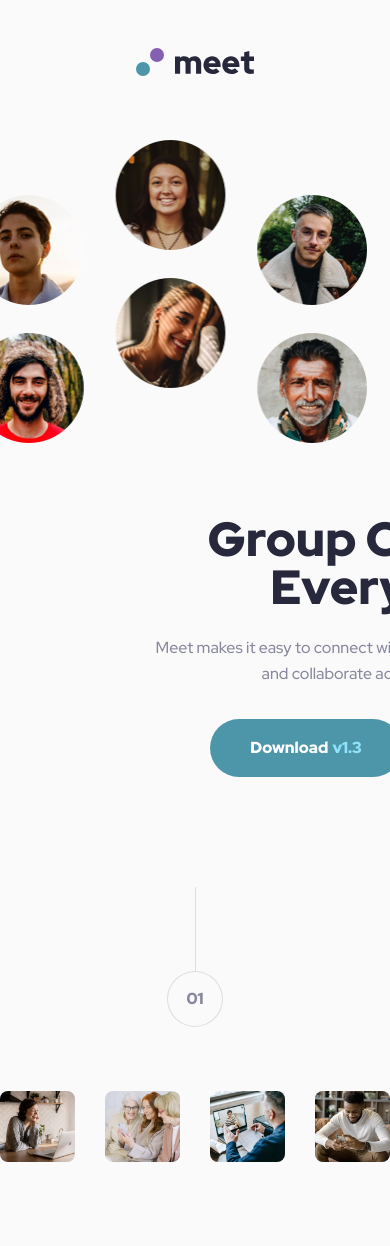
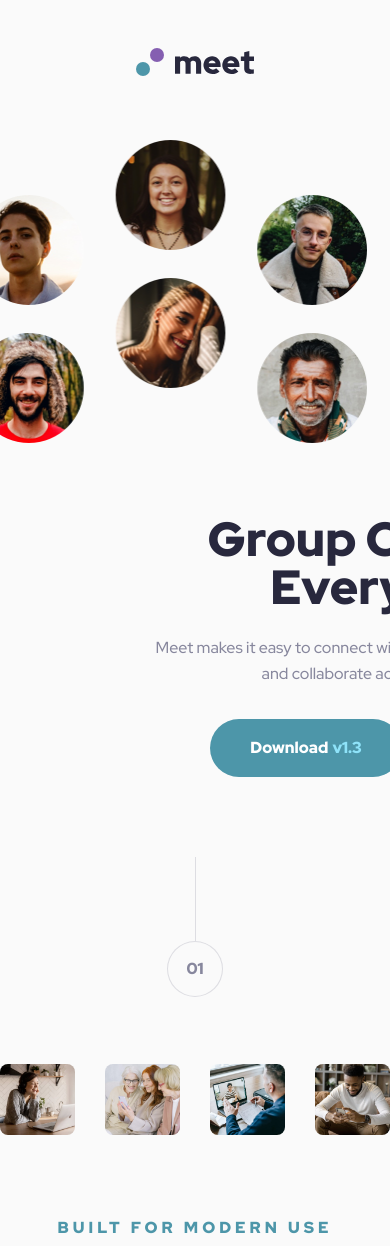
Before and after one commit to jaceleedev/meet-landing-page, a Next.js app: page / in a window 390 px wide. Shown: the top 1246 px of the page. Built offline with nearby package versions, Linux system fonts and the light colour scheme.

Commit message:
feat: :iphone: implement responsive layout for tablet in ContentDivisionSection

```diff
--- a/src/blocks/ContentDivisionSection/index.tsx
+++ b/src/blocks/ContentDivisionSection/index.tsx
@@ -2,7 +2,7 @@ import NumberedCircle from '@/components/NumberedCircle';
 
 function ContentDivisionSection() {
   return (
-    <section className="flex justify-center mt-[110px] mb-16">
+    <section className="flex justify-center pt-[110px] pb-16 max-lg:pt-20 max-lg:pb-[67px]">
       <NumberedCircle number="01" />
     </section>
   );
```
